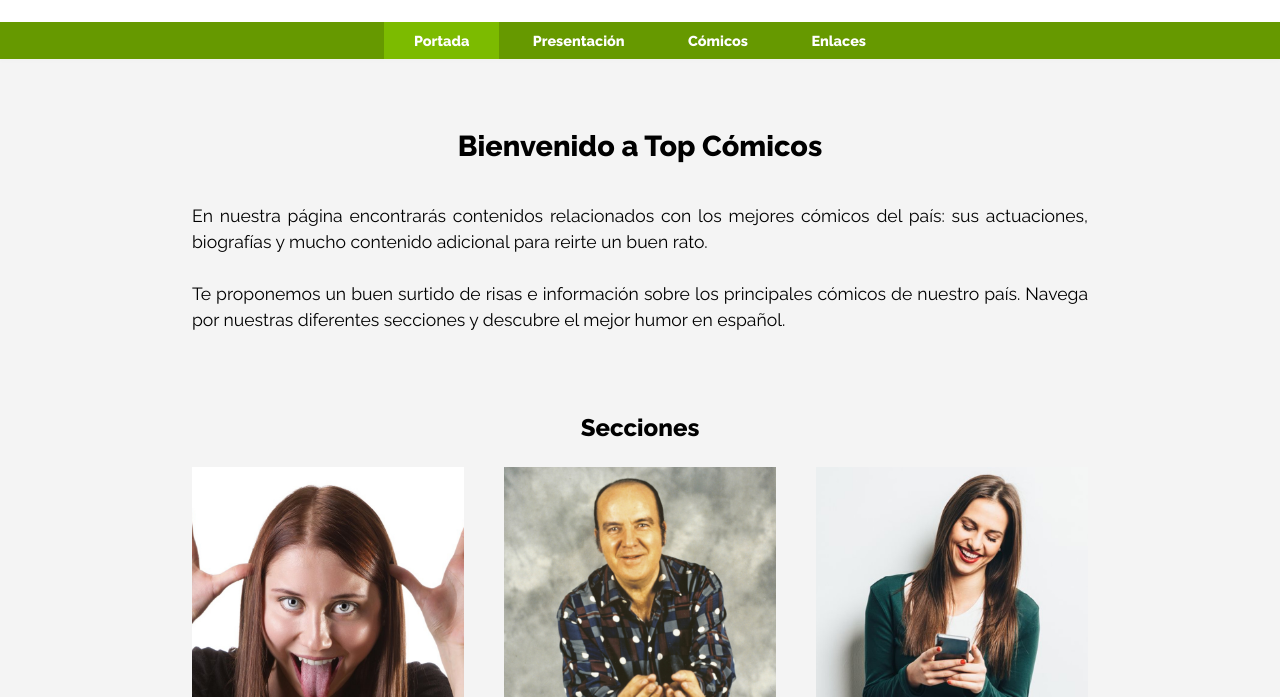
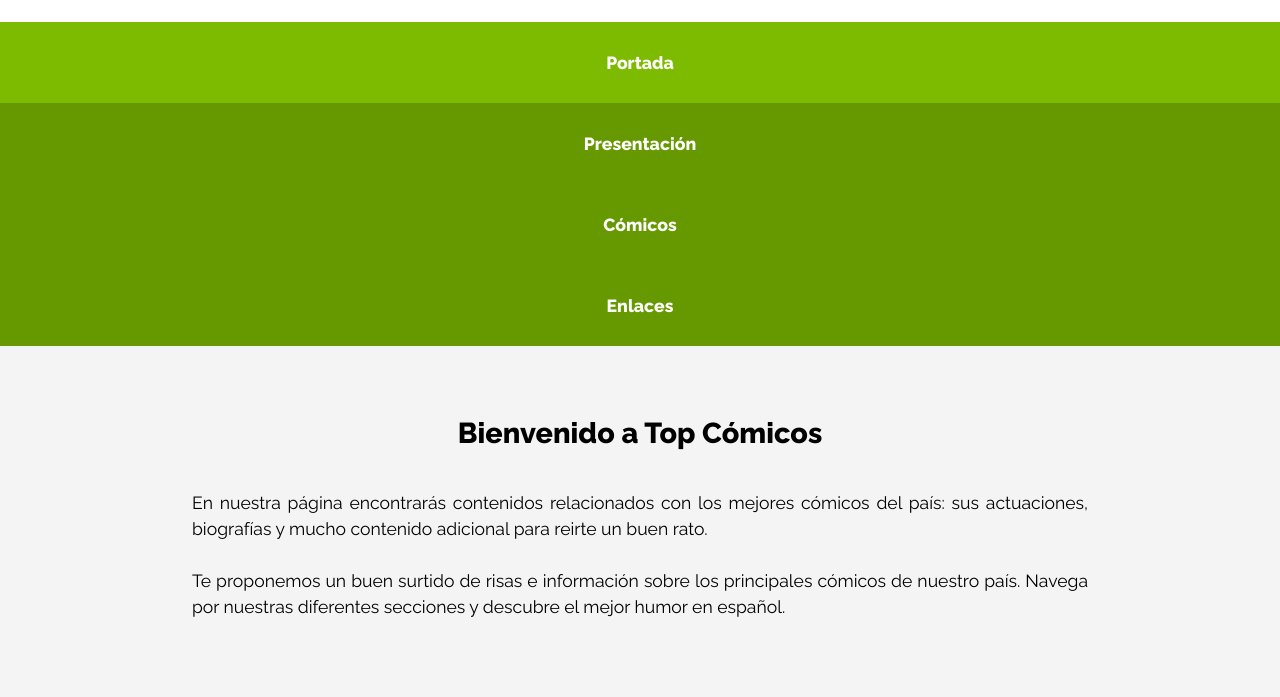
Before and after one commit to PedroAyaUOC/PEC1HTMLI, a website built with Parcel: page src/index.html in a window 1280 px wide. Shown: the part 84-781 px from the top of the page. Built offline with nearby package versions, Linux system fonts and the light colour scheme.

```diff
--- a/src/css/global.css
+++ b/src/css/global.css
@@ -105,20 +105,23 @@
 	background-color: #7cbb00;
 }
 
-@media screen and (min-width: 600px) and (orientation: landscape){
-	#mainMenu li{
-		display: inline-block;
-		padding: 10px 15px !important;
-	}
 
-    #mainMenu li a{
-        padding: 10px 15px !important;
+
+@media screen and (max-width: 600px), screen and (orientation: portrait){
+	#mainMenu li a{
+        padding: 15px 15px !important;
     }
 
     #mainMenu ul{
         font-size: 0.9rem;
     }
+
+    #mainMenu li{
+        padding: 15px 25px;
+    }
+
 }
+
 
 
 #mainMenu li a{
```
Also changed, not shown: dist/chiquito.html, dist/comicos.html, dist/presentacion.html, 2 other files.
